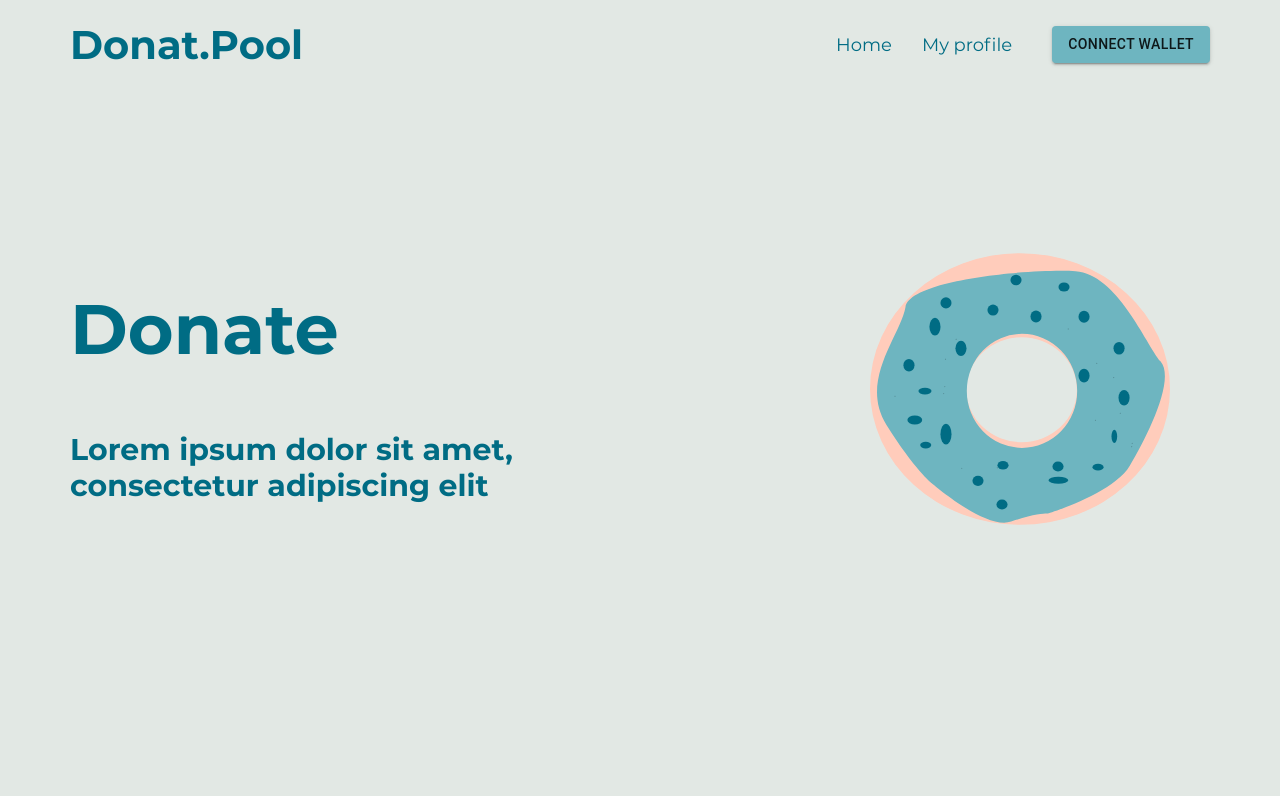
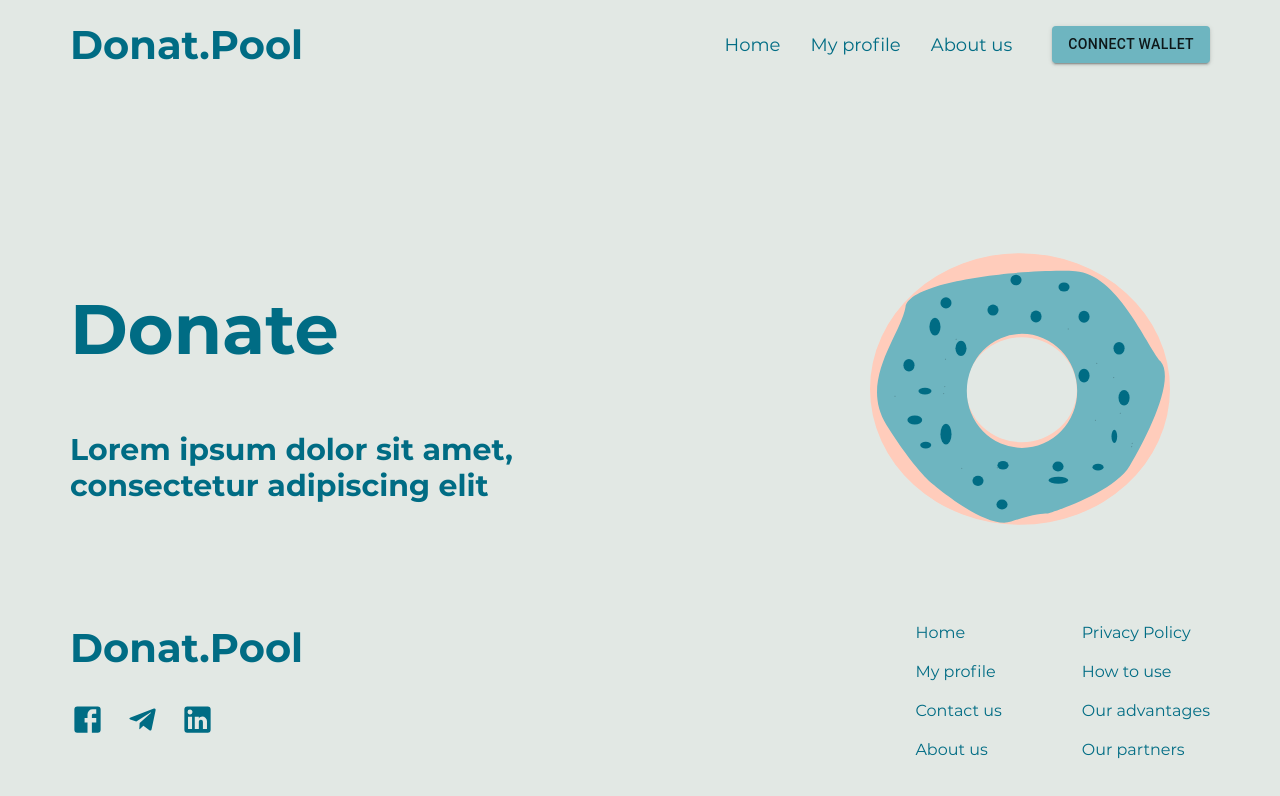
Before and after one commit to cardano-enthusiasts/donat-pool-frontend, a Next.js app: page / in a window 1280 px wide. Shown: the top 796 px of the page. Built offline with nearby package versions, Linux system fonts and the light colour scheme.

Commit message:
added footer

```diff
--- a/package.json
+++ b/package.json
@@ -11,6 +11,7 @@
   "dependencies": {
     "@emotion/react": "^11.10.5",
     "@emotion/styled": "^11.10.5",
+    "@mui/icons-material": "^5.11.0",
     "@mui/material": "^5.11.6",
     "@mui/styled-engine-sc": "^5.11.0",
     "@next/font": "13.1.5",
--- a/src/layouts/Base/Base.tsx
+++ b/src/layouts/Base/Base.tsx
@@ -1,5 +1,6 @@
 import NextHead from 'next/head';
 
+import Footer from 'shared/components/Footer/Footer';
 import Header from 'shared/components/Header/Header';
 
 import type { Props } from './types';
@@ -41,6 +42,7 @@ const Base = ({ keywords, description, title, children }: Props) => {
       </NextHead>
       <Header />
       <main>{children}</main>
+      <Footer />
     </>
   );
 };
--- /dev/null
+++ b/src/shared/components/Footer/Footer.styled.ts
@@ -0,0 +1,35 @@
+import styled from 'styled-components';
+
+import { baseContainer } from 'shared/styles/mixins';
+
+const Wrapper = styled.footer`
+  ${baseContainer};
+  padding-top: 80px;
+  padding-bottom: 80px;
+  display: flex;
+  justify-content: space-between;
+`;
+
+const Links = styled.div`
+  display: flex;
+  gap: 80px;
+`;
+
+const Column = styled.div`
+  display: flex;
+  flex-direction: column;
+  gap: 20px;
+`;
+
+const LogoAndSocials = styled.div`
+  display: flex;
+  flex-direction: column;
+  gap: 30px;
+`;
+
+const Icons = styled.div`
+  display: flex;
+  gap: 20px;
+`;
+
+export { Wrapper, Links, Column, LogoAndSocials, Icons };
--- /dev/null
+++ b/src/shared/components/Footer/Footer.tsx
@@ -0,0 +1,70 @@
+import FacebookIcon from '@mui/icons-material/Facebook';
+import LinkedInIcon from '@mui/icons-material/LinkedIn';
+import TelegramIcon from '@mui/icons-material/Telegram';
+import Link from '@mui/material/Link';
+import LinkNext from 'next/link';
+
+import { Column, Links, Wrapper, LogoAndSocials, Icons } from './Footer.styled';
+import Logo from '../Logo/Logo';
+
+const Footer = () => {
+  const links = [
+    [
+      { title: 'Home', href: '/', id: 0 },
+      { title: 'My profile', href: '/mock-address', id: 1 },
+      { title: 'Contact us', href: '/mock-address', id: 2 },
+      { title: 'About us', href: '/mock-address', id: 3 },
+    ],
+    [
+      { title: 'Privacy Policy', href: '/mock-address', id: 4 },
+      { title: 'How to use', href: '/mock-address', id: 5 },
+      { title: 'Our advantages', href: '/mock-address', id: 6 },
+      { title: 'Our partners', href: '/mock-address', id: 7 },
+    ],
+  ];
+
+  return (
+    <Wrapper>
+      <LogoAndSocials>
+        <Logo />
+        <Icons>
+          <a
+            href="https://facebook.com/"
+            target="_blank"
+            rel="noopener noreferrer"
+          >
+            <FacebookIcon color="primary" fontSize="large" />
+          </a>
+          <a
+            href="https://web.telegram.org/"
+            target="_blank"
+            rel="noopener noreferrer"
+          >
+            <TelegramIcon color="primary" fontSize="large" />
+          </a>
+          <a
+            href="https://linkedin.com/"
+            target="_blank"
+            rel="noopener noreferrer"
+          >
+            <LinkedInIcon color="primary" fontSize="large" />
+          </a>
+        </Icons>
+      </LogoAndSocials>
+
+      <Links>
+        {links.map((column, index) => (
+          <Column key={index.toString()}>
+            {column.map(({ title, href, id }) => (
+              <LinkNext href={href} passHref legacyBehavior key={id}>
+                <Link underline="none">{title}</Link>
+              </LinkNext>
+            ))}
+          </Column>
+        ))}
+      </Links>
+    </Wrapper>
+  );
+};
+
+export default Footer;
--- a/src/shared/components/Header/Header.styled.ts
+++ b/src/shared/components/Header/Header.styled.ts
@@ -11,13 +11,6 @@ const Inner = styled.div`
   align-items: center;
   justify-content: space-between;
   padding: 20px 0;
-`;
-
-const LogoLink = styled.a`
-  font-size: 40px;
-  font-weight: bold;
-  color: #006c84;
-  text-decoration: none;
 `;
 
 const Links = styled.div`
@@ -34,4 +27,4 @@ const LinksAndWallet = styled.div`
 
 const LinkWrapper = styled.div``;
 
-export { Wrapper, Inner, LogoLink, Links, LinksAndWallet, LinkWrapper };
+export { Wrapper, Inner, Links, LinksAndWallet, LinkWrapper };
--- a/src/shared/components/Header/Header.tsx
+++ b/src/shared/components/Header/Header.tsx
@@ -4,25 +4,24 @@ import LinkNext from 'next/link';
 import {
   Inner,
   Links,
-  LogoLink,
   Wrapper,
   LinksAndWallet,
   LinkWrapper,
 } from './Header.styled';
+import Logo from '../Logo/Logo';
 import { WalletButton } from '../WalletButton/WalletButton';
 
 const Header = () => {
   const links = [
     { title: 'Home', href: '/', id: 0 },
     { title: 'My profile', href: '/mock-address', id: 1 },
+    { title: 'About us', href: '/mock-address', id: 2 },
   ];
 
   return (
     <Wrapper>
       <Inner>
-        <LinkNext href="/" passHref legacyBehavior>
-          <LogoLink>Donat.Pool</LogoLink>
-        </LinkNext>
+        <Logo />
         <LinksAndWallet>
           <Links>
             {links.map(({ title, href, id }) => (
--- /dev/null
+++ b/src/shared/components/Logo/Logo.styled.ts
@@ -0,0 +1,10 @@
+import styled from 'styled-components';
+
+const LogoLink = styled.a`
+  font-size: 40px;
+  font-weight: bold;
+  color: #006c84;
+  text-decoration: none;
+`;
+
+export { LogoLink };
--- /dev/null
+++ b/src/shared/components/Logo/Logo.tsx
@@ -0,0 +1,13 @@
+import LinkNext from 'next/link';
+
+import { LogoLink } from './Logo.styled';
+
+const Logo = () => {
+  return (
+    <LinkNext href="/" passHref legacyBehavior>
+      <LogoLink>Donat.Pool</LogoLink>
+    </LinkNext>
+  );
+};
+
+export default Logo;
```
Also changed, not shown: 1 other file (tests, documents, lock files or other folders).
